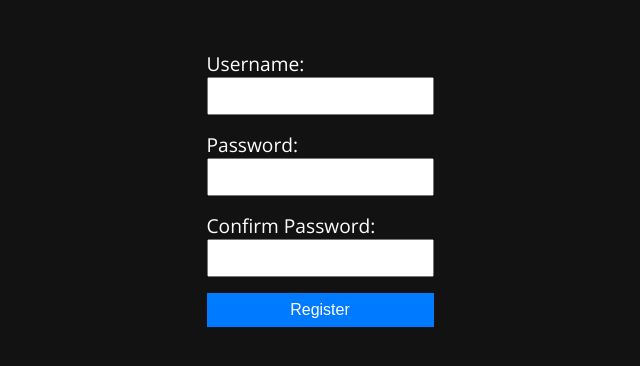
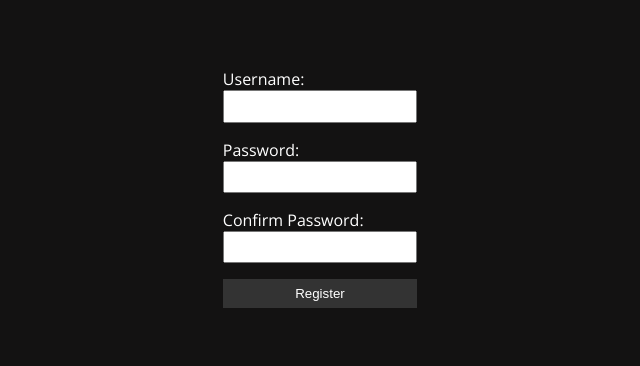
Before and after one commit to PashaYakubovsky/aggregator-viewer, a SvelteKit app: page /register in a window 1280 px wide. Shown: the part 212-578 px from the top of the page, without its empty margins (320-960 px from the left). Built offline with nearby package versions, Linux system fonts and the light colour scheme; no server answers; sample sign-in values are in the browser's storage.

Commit message:
+update register layout styles

```diff
--- a/src/routes/register/+page.svelte
+++ b/src/routes/register/+page.svelte
@@ -57,19 +57,32 @@
 		display: flex;
 		flex-direction: column;
 	}
+	form {
+		display: grid;
+		gap: 1em;
+		max-width: 20em;
+		height: fit-content;
+		margin: 0 auto;
+		color: white;
+		margin: auto;
+	}
 	label {
-		font-size: 1.2rem;
+		display: grid;
+		gap: 0.5em;
 	}
 	input {
-		padding: 0.5rem;
-		font-size: 1rem;
+		padding: 0.5em;
 	}
 	button {
-		padding: 0.5rem;
-		font-size: 1rem;
-		background-color: #007bff;
+		padding: 0.5em;
+		background-color: #333;
 		color: white;
 		border: none;
-		cursor: pointer;
+	}
+	button:hover {
+		background-color: #444;
+	}
+	button:active {
+		background-color: #555;
 	}
 </style>
```
